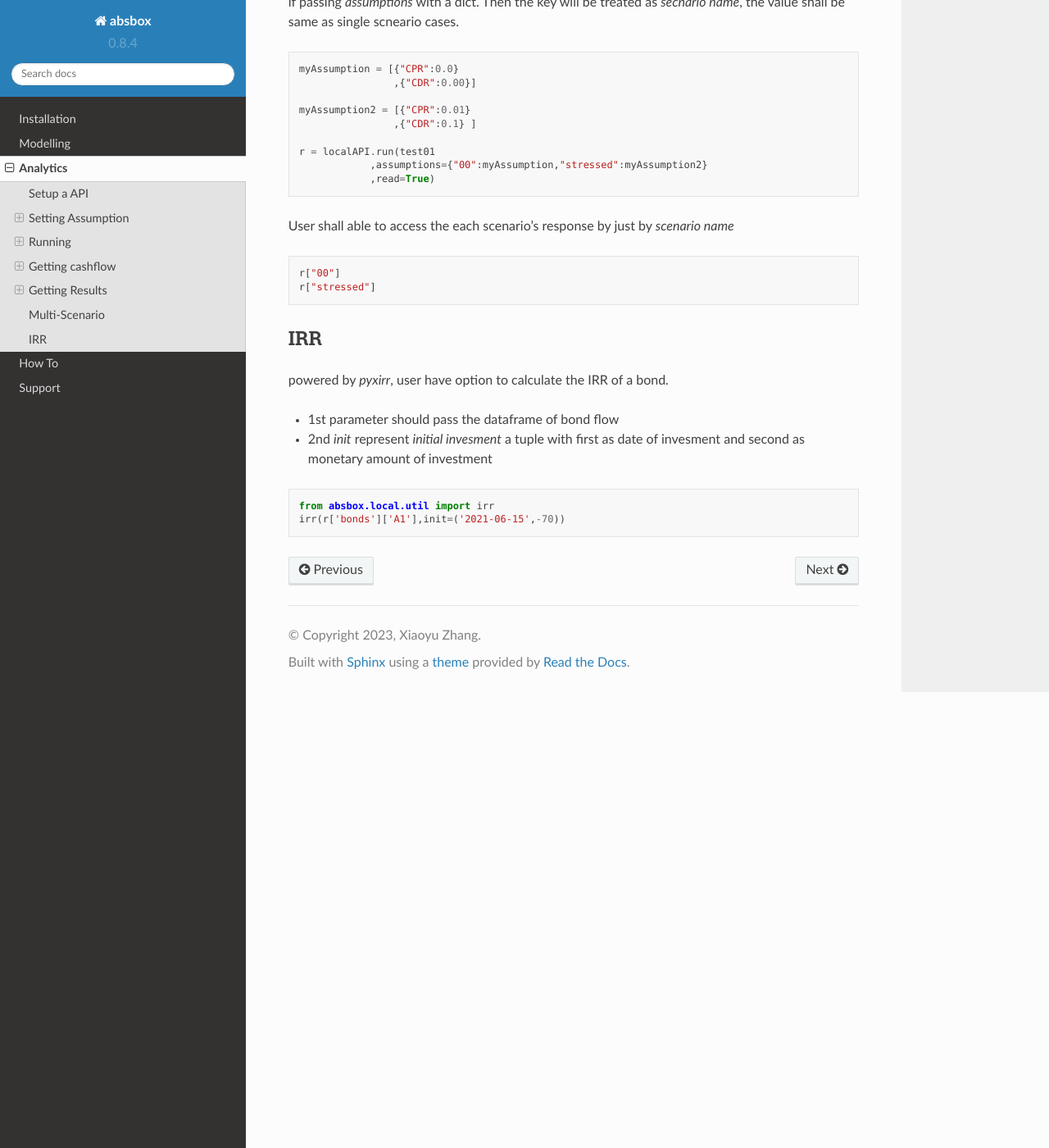
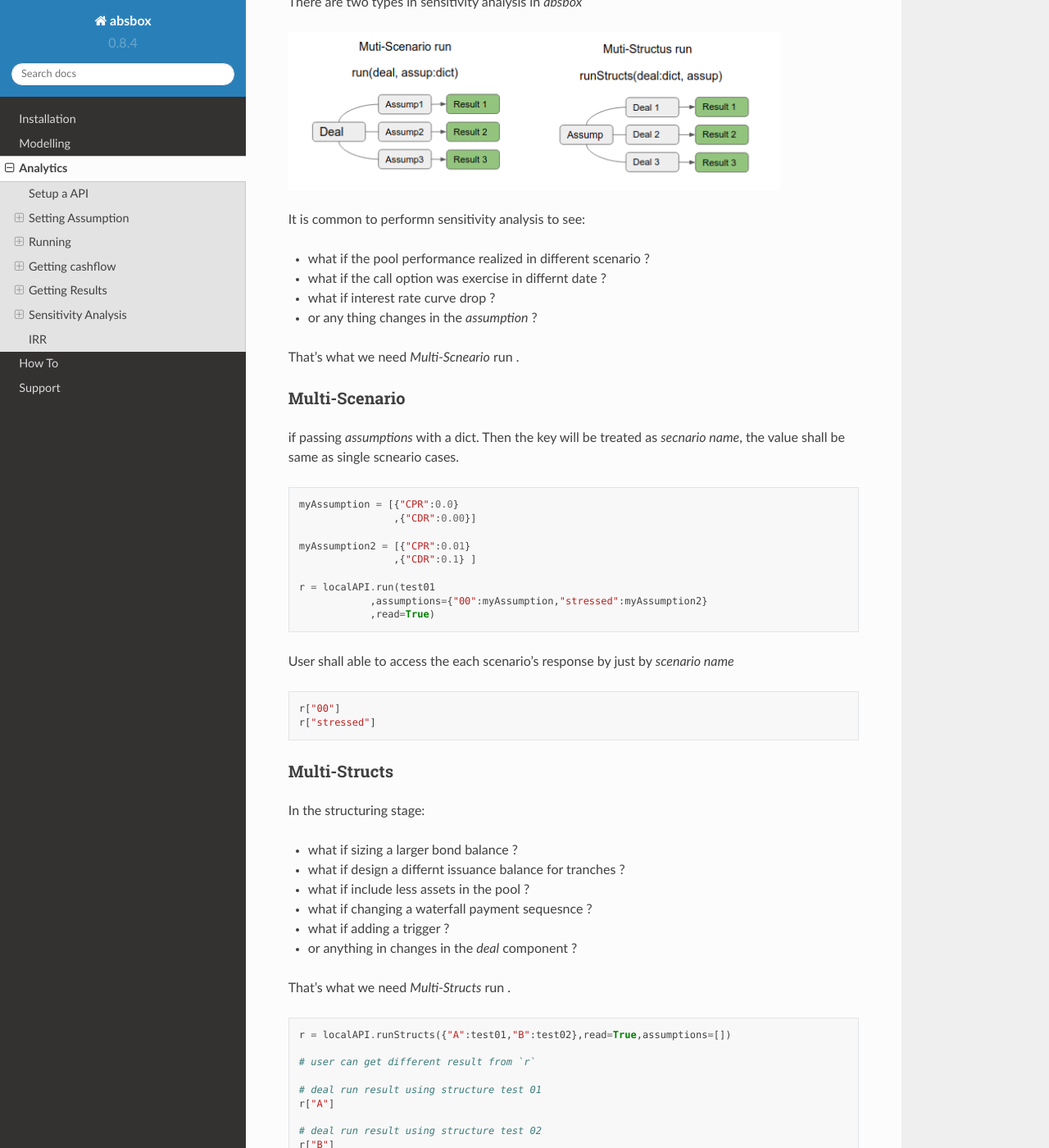
Before and after one commit to yellowbean/absbox-doc, a Sphinx documentation site: the page built from docs/source/analytics.rst, in a window 1280 px wide and 1400 px high, scrolled down 6270 px. Shown: the whole window at 82% size. Built offline with Sphinx 7.4.7 and the Read the Docs theme 2.0.0, drawn with Linux system fonts in a browser that asks for light colours; some of the changed text lies outside the part shown.

Commit message:
update sensitivity analysis

```diff
--- a/docs/source/analytics.rst
+++ b/docs/source/analytics.rst
@@ -312,8 +312,29 @@ or user can cross check by review the account logs by (if changing deal status w
    r["accounts"]["<account name>"].loc["<date after deal status change>"]
 
 
+Sensitivity Analysis
+----------------------
+
+There are two types in sensitivity analysis in `absbox`
+
+
+.. image:: img/sensitivity_analysis.png
+  :width: 600
+  :alt: sensitivity
+
+
+
+It is common to performn sensitivity analysis to see:
+
+* what if the pool performance realized in different scenario ?
+* what if the call option was exercise in differnt date ?
+* what if interest rate curve drop ?
+* or any thing changes in the `assumption` ?
+
+That's what we need `Multi-Scneario` run .
+
 Multi-Scenario
------------------
+^^^^^^^^^^^^^^^^^
 
 if passing `assumptions` with a dict. Then the key will be treated as `secnario name`, the value shall be same as single scneario cases.
 
@@ -337,6 +358,32 @@ User shall able to access the each scenario's response by just by `scenario name
    r["stressed"]
 
 
+Multi-Structs
+^^^^^^^^^^^^^^^^^
+
+In the structuring stage:
+
+* what if sizing a larger bond balance ?
+* what if design a differnt issuance balance for tranches ?
+* what if include less assets in the pool ?
+* what if changing a waterfall payment sequesnce ?
+* what if adding a trigger ?
+* or anything in changes in the `deal` component ?
+
+That's what we need `Multi-Structs` run .
+
+
+.. code-block:: python
+
+  r = localAPI.runStructs({"A":test01,"B":test02},read=True,assumptions=[])
+
+  # user can get different result from `r`
+
+  # deal run result using structure test 01
+  r["A"]
+
+  # deal run result using structure test 02
+  r["B"]
 
 
 IRR
```
Also changed, not shown: docs/source/howto.rst (+10 -9 lines), docs/source/img/sensitivity_analysis.png (added).
